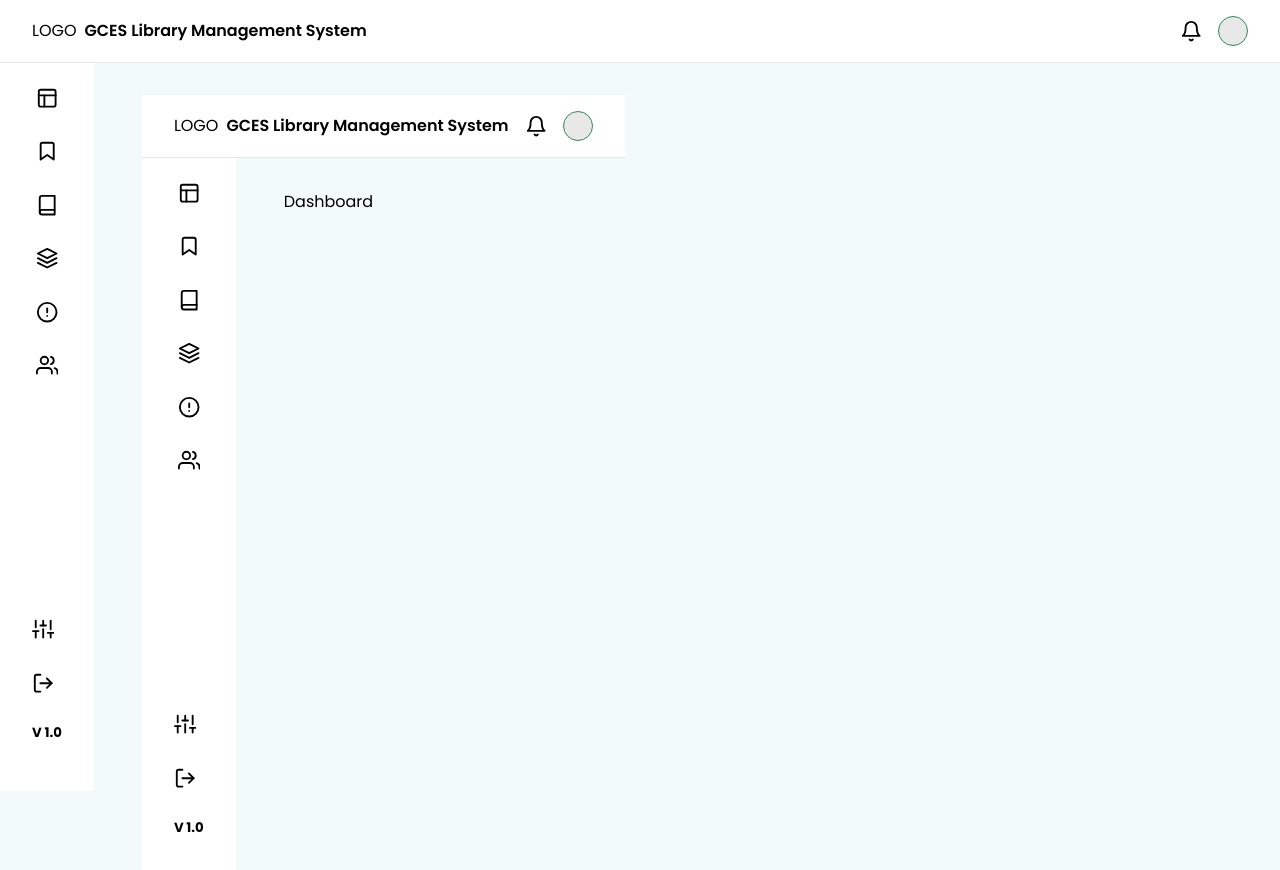
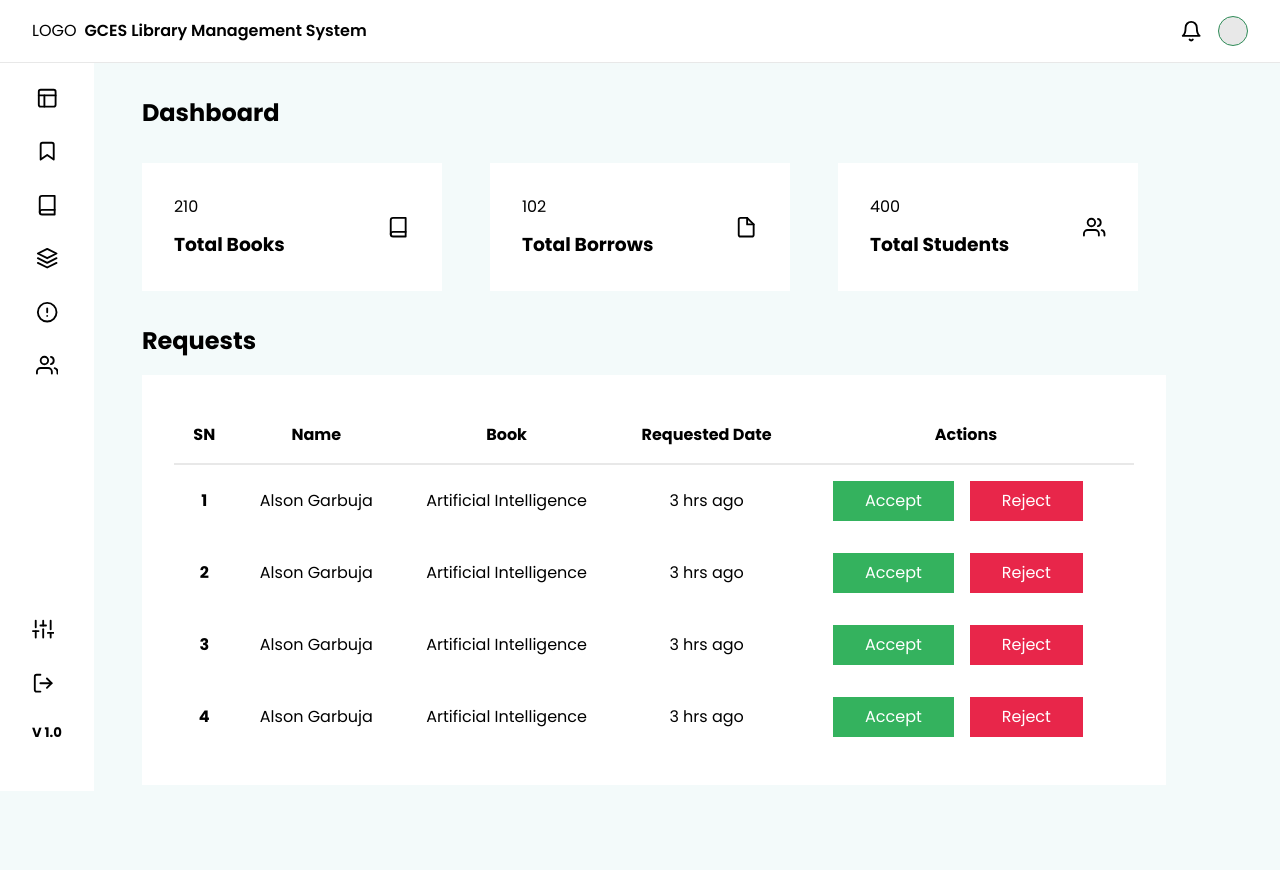
Before and after one commit to alsongarbuja/GCES-LMS, a React (Create React App) app: page /admin/dashboard in a window 1280 px wide. Shown: the top 870 px of the page. After the commit the page ends 833 px from the top, so only its background shows below. Built offline with nearby package versions, Linux system fonts and the light colour scheme.

Commit message:
page: add dashboard page

```diff
--- a/src/pages/admin/Dashboard.tsx
+++ b/src/pages/admin/Dashboard.tsx
@@ -1,12 +1,74 @@
-import AdminLayout from "../../layouts/AdminLayout"
+import { FiBook, FiFile, FiUsers } from "react-icons/fi"
+import DashboardCard from "../../components/admin/DashboardCard"
+import TableLayout from "../../layouts/crud/TableLayout"
 
 const Dashboard = () => {
   return (
-    <AdminLayout>
-      <main>
-          Dashboard
-      </main>
-    </AdminLayout>
+    <main>
+        <h2>Dashboard</h2>
+        <div className="dashboard-card--holder flex flex-start">
+          <DashboardCard
+            total="210"
+            title="Total Books"
+            icon={<FiBook className="icons" />}
+          />
+          <DashboardCard
+            total="102"
+            title="Total Borrows"
+            icon={<FiFile className="icons" />}
+          />
+          <DashboardCard
+            total="400"
+            title="Total Students"
+            icon={<FiUsers className="icons" />}
+          />
+        </div>
+        <h2>Requests</h2>
+        <TableLayout theads={['SN', 'Name', 'Book', 'Requested Date']}>
+          <tbody>
+            <tr>
+              <th>1</th>
+              <td>Alson Garbuja</td>
+              <td>Artificial Intelligence</td>
+              <td>3 hrs ago</td>
+              <td className="action-col">
+                  <button className="btn btn-success">Accept</button>
+                  <button className="btn btn-danger">Reject</button>
+              </td>
+            </tr>
+            <tr>
+                <th>2</th>
+                <td>Alson Garbuja</td>
+                <td>Artificial Intelligence</td>
+                <td>3 hrs ago</td>
+                <td className="action-col">
+                    <button className="btn btn-success">Accept</button>
+                    <button className="btn btn-danger">Reject</button>
+                </td>
+            </tr>
+            <tr>
+                <th>3</th>
+                <td>Alson Garbuja</td>
+                <td>Artificial Intelligence</td>
+                <td>3 hrs ago</td>
+                <td className="action-col">
+                    <button className="btn btn-success">Accept</button>
+                    <button className="btn btn-danger">Reject</button>
+                </td>
+            </tr>
+            <tr>
+                <th>4</th>
+                <td>Alson Garbuja</td>
+                <td>Artificial Intelligence</td>
+                <td>3 hrs ago</td>
+                <td className="action-col">
+                    <button className="btn btn-success">Accept</button>
+                    <button className="btn btn-danger">Reject</button>
+                </td>
+            </tr>
+          </tbody>
+        </TableLayout>
+    </main>
   )
 }
 
```
